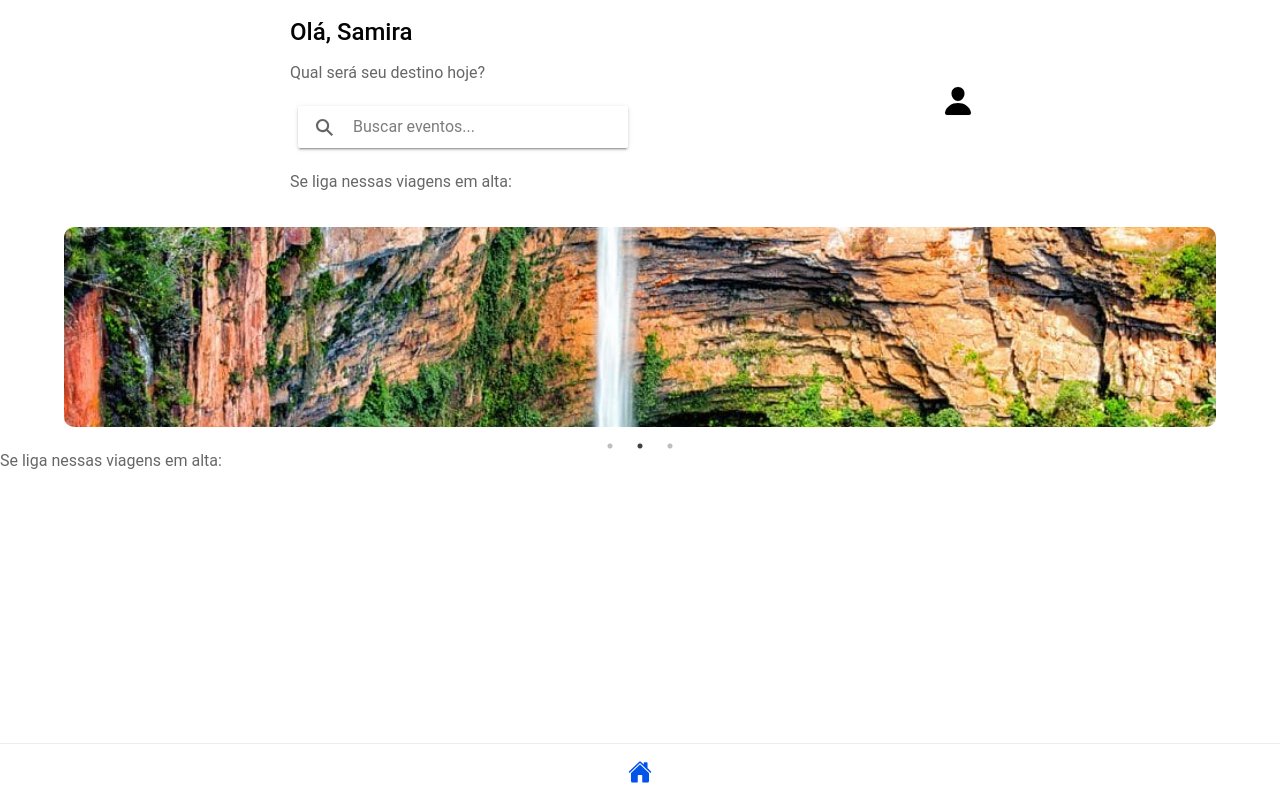
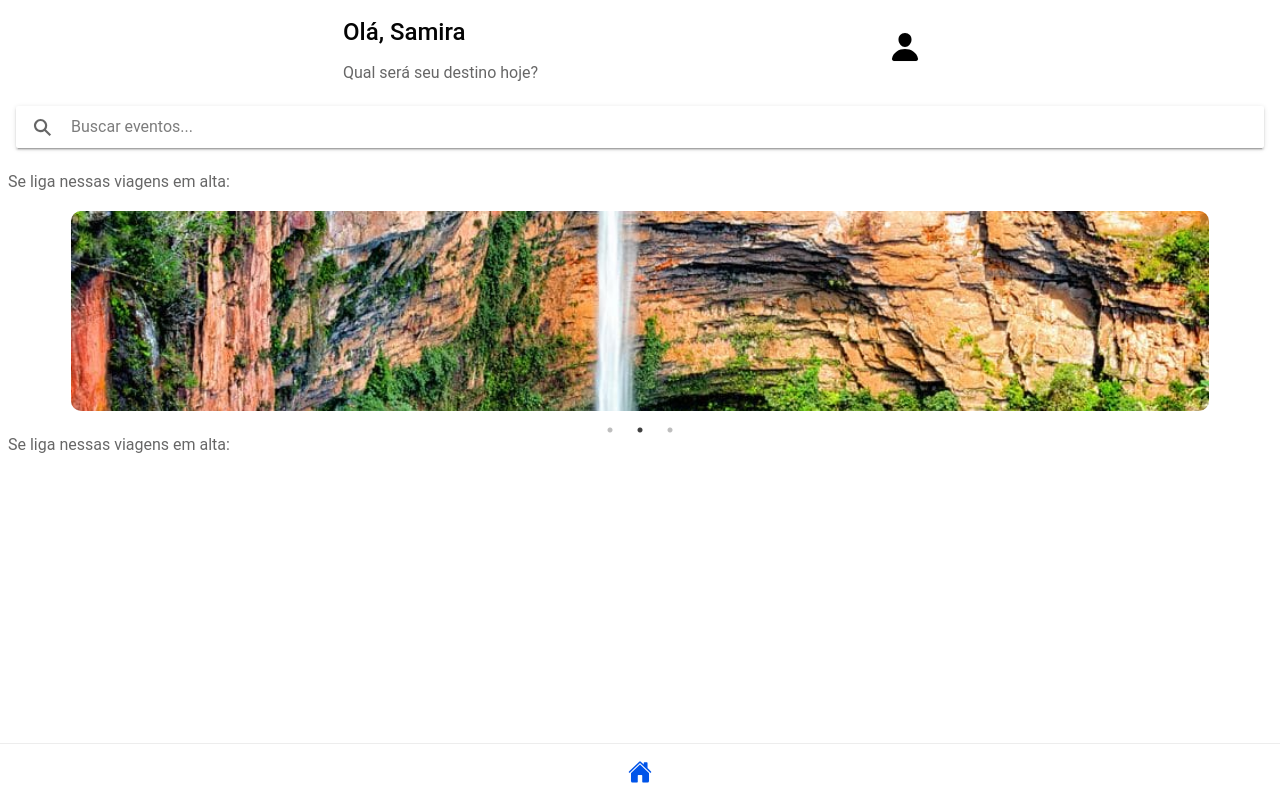
Before and after one commit to SamiraLoppes/Culturama, a React (Vite) app in the folder culturama-frontend/: page /home in a window 1280 px wide. Built offline with nearby package versions, Linux system fonts and the light colour scheme; grey boxes are pictures that could not be loaded.

Commit message:
ajuste padding, e header campo pesquisa

```diff
--- /dev/null
+++ b/culturama-frontend/src/App.css
@@ -0,0 +1,3 @@
+.container {
+    background-color: #fff;
+}
--- a/culturama-frontend/src/App.tsx
+++ b/culturama-frontend/src/App.tsx
@@ -18,11 +18,12 @@ import '@ionic/react/css/structure.css';
 import '@ionic/react/css/typography.css';
 
 import './theme/variables.css';
+import './App.css'
 
 setupIonicReact();
 
 export const App: React.FC = () => (
-    <IonApp>
+    <IonApp className='container'>
         <IonReactRouter>
             <IonTabs>
                 <IonRouterOutlet>
--- /dev/null
+++ b/culturama-frontend/src/components/Container/index.css
@@ -0,0 +1,4 @@
+.container {
+    padding-left: 0.5rem;
+    padding-right: 0.5rem;
+}
--- a/culturama-frontend/src/components/Container/index.tsx
+++ b/culturama-frontend/src/components/Container/index.tsx
@@ -1,4 +1,6 @@
 import { IonContent, IonHeader, IonPage, IonTitle, IonToolbar } from "@ionic/react"
+
+import "./index.css"
 
 type ContainerProps = {
     title?: string;
@@ -7,7 +9,7 @@ type ContainerProps = {
 
 export const Container: React.FC<ContainerProps> = ({ title, children }) => {
     return (
-        <IonPage>
+        <IonPage className="container">
             <IonHeader>
                 {title && (
                     <IonToolbar>
--- a/culturama-frontend/src/pages/Home/index.tsx
+++ b/culturama-frontend/src/pages/Home/index.tsx
@@ -30,18 +30,19 @@ export const Home: React.FC = () => {
                 <div className="infos">
                     <h2 className="title">Olá, Samira</h2>
                     <p className="subtitle">Qual será seu destino hoje?</p>
-
-          {/* Campo de busca */}
-          <IonSearchbar placeholder="Buscar eventos..." />
-          <p className="subtitle">Se liga nessas viagens em alta:</p>
                 </div>
 
                 {/* Ícone de usuário */}
                 <div className="image-container">
                     <IonIcon aria-hidden="true" size="large" icon={person} />
                 </div>
+            </header>
 
-      </header>
+            {/* Campo de busca */}
+            <div>
+                <IonSearchbar placeholder="Buscar eventos..." />
+                <p className="subtitle">Se liga nessas viagens em alta:</p>
+            </div>
 
             {/* Carrossel de imagens */}
             <Slider {...settings} className="carousel">
@@ -51,13 +52,9 @@ export const Home: React.FC = () => {
                     </div>
                 ))}
             </Slider>
-
             <div className="avaliacao">
                 <p className="subtitle">Se liga nessas viagens em alta:</p>
-
             </div>
-
-
         </Container>
     );
 };
```
Also changed, not shown: 1 other file (tests, documents, lock files or other folders). Lines whose indentation alone changed are shown as unchanged.
